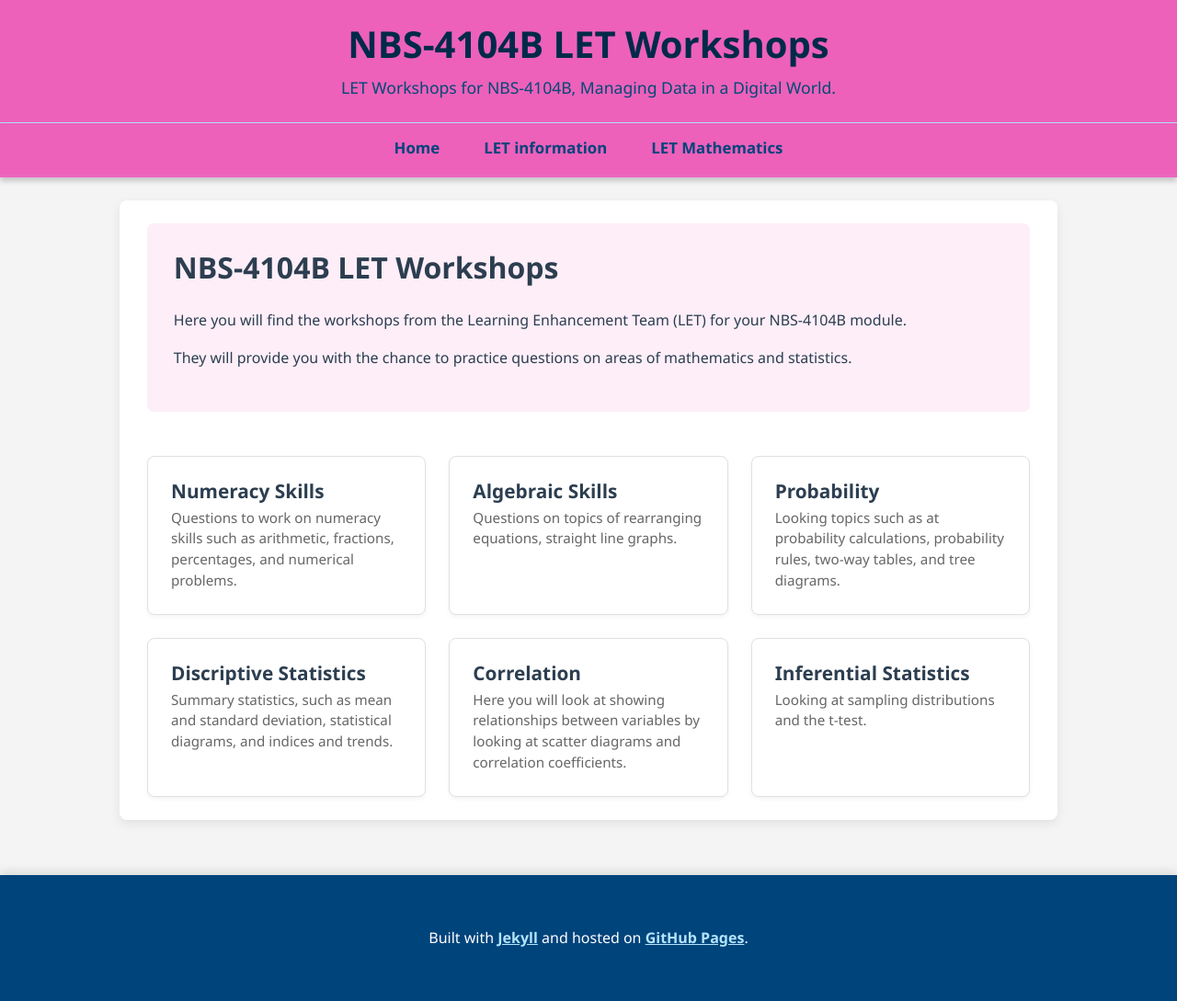
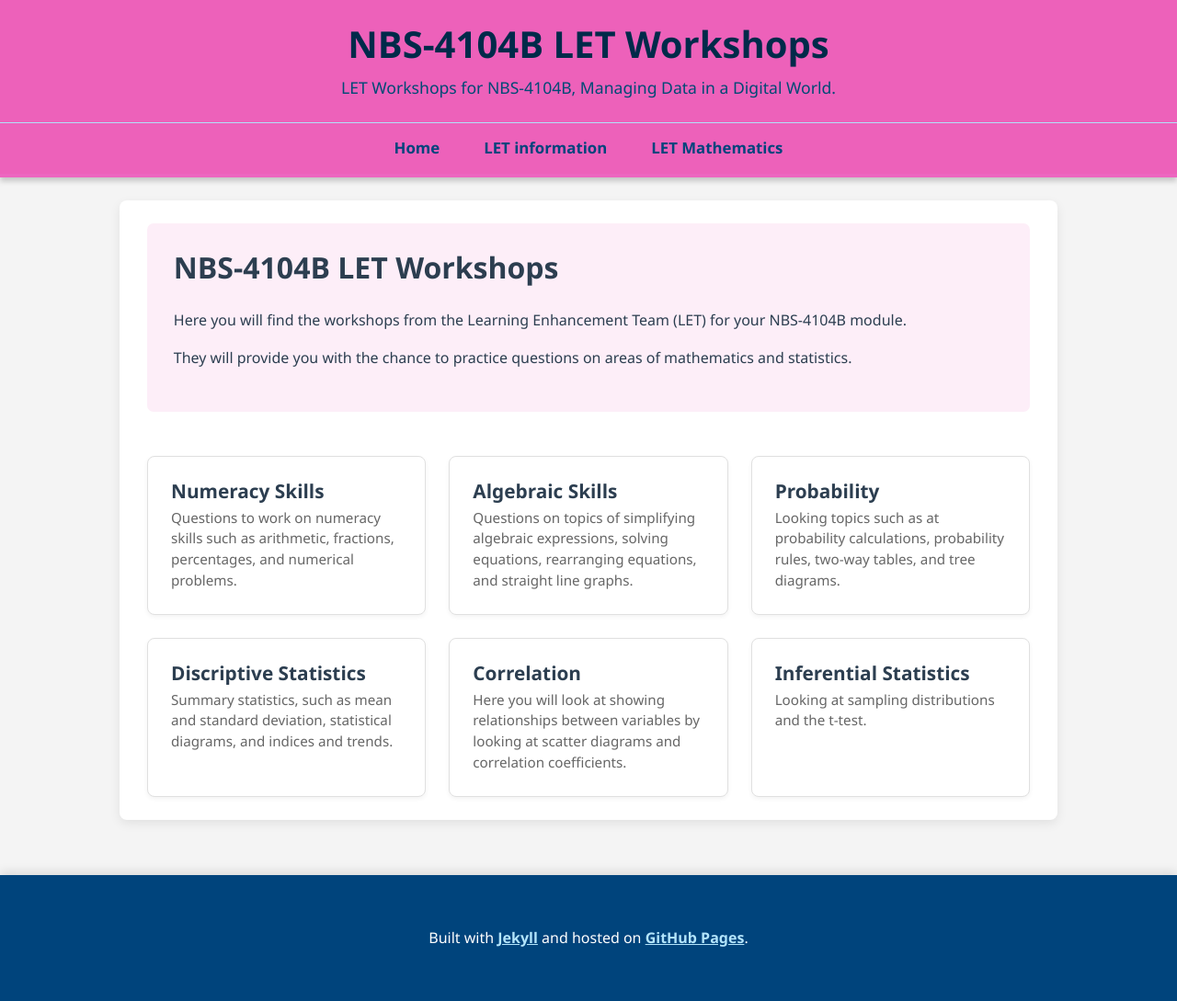
Before and after one commit to probe973/nbs-4104b, a Jekyll site: the page built from index.md, in a window 1280 px wide. Shown: the whole page at 92% size. Built offline with Jekyll 4.4.1, drawn with Linux system fonts in a browser that asks for light colours.

Commit message:
Update index.md

```diff
--- a/index.md
+++ b/index.md
@@ -26,7 +26,7 @@ They will provide you with the chance to practice questions on areas of mathemat
         <div class="card-content">
             <div class="card-text">
                 <h3>Algebraic Skills</h3>
-                <p>Questions on topics of rearranging equations, straight line graphs.</p>
+                <p>Questions on topics of simplifying algebraic expressions, solving equations, rearranging equations, and straight line graphs.</p>
             </div>
         </div>
     </a>
```
